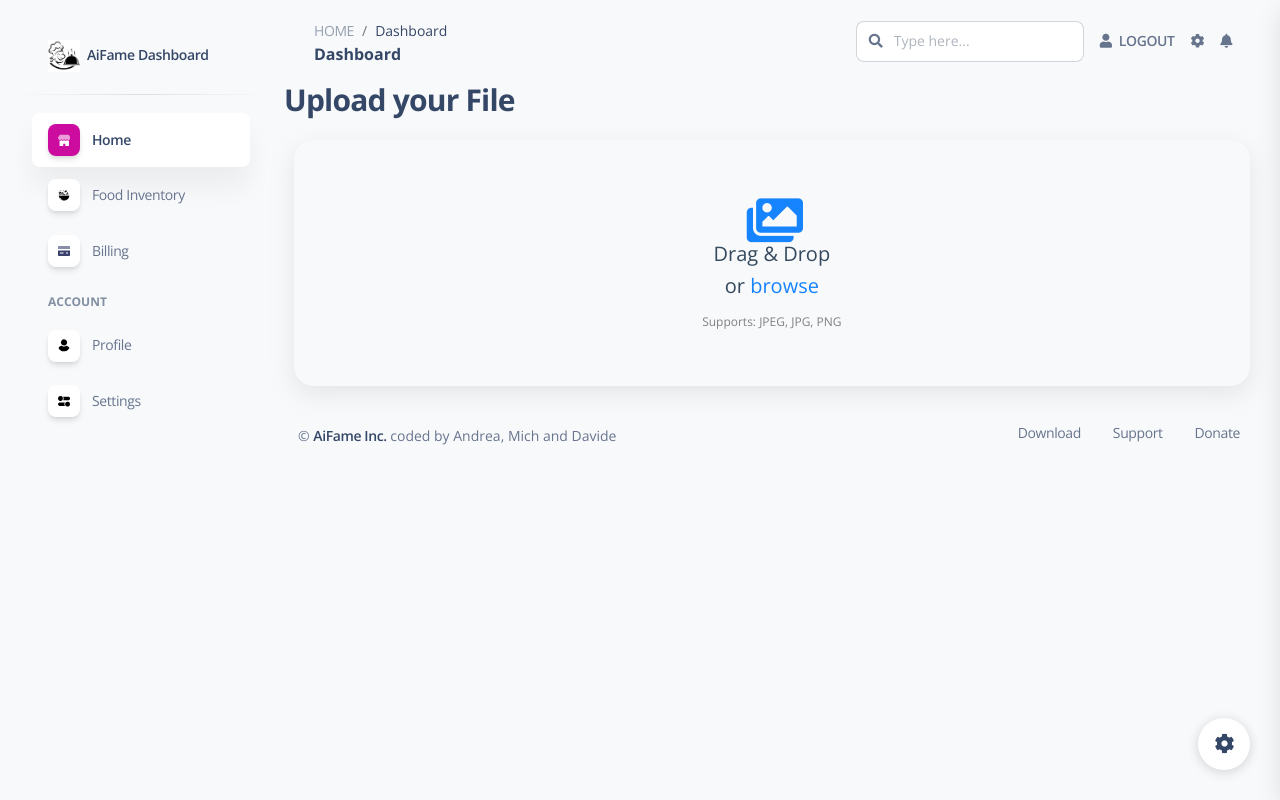
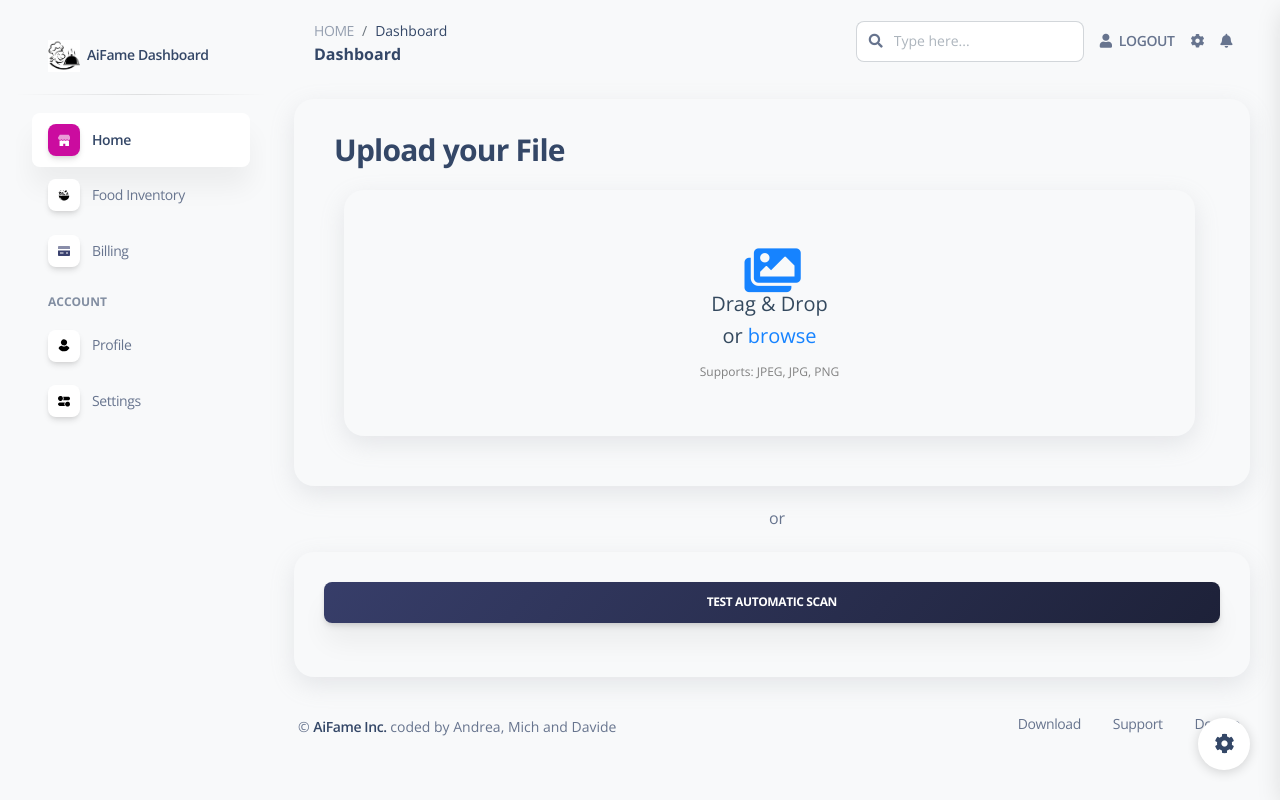
Before and after one commit to andregri/AiFame, a Flask app: page /index in a window 1280 px wide. Run offline with Flask 2, Linux system fonts and the light colour scheme; the visitor is signed in with stand-in values (Sample User, id 1); some libraries are stand-ins or nearby versions.

Commit message:
Add test scan functionality

```diff
--- a/apps/food_inventory/routes.py
+++ b/apps/food_inventory/routes.py
@@ -95,7 +95,8 @@ def add_food_from_image():
 
         db.session.commit()
 
-    return redirect(url_for('home_blueprint.route_template', template='tables'))
+    print(url_for('home_blueprint.route_template', template='tables'))
+    return (url_for('home_blueprint.route_template', template='tables'))
 
 # Errors
 
--- a/apps/home/routes.py
+++ b/apps/home/routes.py
@@ -22,6 +22,11 @@ from apps.home import computervision
 
 from apps.food_inventory.models import Foods
 from apps.food_inventory.forms import FoodForm
+
+ALLOWED_EXTENSIONS = set(['png', 'jpg', 'jpeg', 'gif'])
+# urls = ['',
+#         'https://www.collinsdictionary.com/images/full/fruit_163436567.jpg',
+#         'https://www.dole.com/-/media/project/dole/produce-images/headers/dole-produce-fruit-medley.png?rev=1416123f2d094cd1b7494365948214be&hash=F89C9786C9A5F599A784D7753F82236C']
 
 @blueprint.route('/index')
 @login_required
@@ -63,10 +68,6 @@ def get_segment(request):
     except:
         return None
 
-
-ALLOWED_EXTENSIONS = set(['png', 'jpg', 'jpeg', 'gif'])
-
-
 def allowed_file(filename):
     return '.' in filename and filename.rsplit('.', 1)[1].lower() in ALLOWED_EXTENSIONS
 
@@ -103,10 +104,6 @@ def upload_blob(container, filename, data):
     # Upload the created file
     blob_client.upload_blob(data)
 
-urls = ['https://www.grandecig.com/hs-fs/hubfs/images/blog_images/2020_Blog_Images/CompareTopDietTrends.jpg?width=730&name=CompareTopDietTrends.jpg',
-        'https://www.collinsdictionary.com/images/full/fruit_163436567.jpg',
-        'https://www.dole.com/-/media/project/dole/produce-images/headers/dole-produce-fruit-medley.png?rev=1416123f2d094cd1b7494365948214be&hash=F89C9786C9A5F599A784D7753F82236C']
-
 # Helper Functions
 
 async def fetch_url(session, img_data, object):
@@ -128,10 +125,10 @@ async def fetch_url(session, img_data, object):
 
 # Routes
 
-@blueprint.route('/async_get_urls_v2')
+@blueprint.route('/async_get_urls_v2_test', methods=['GET'])
 async def async_get_urls_v2():
     """Asynchronously retrieve the list of URLs."""
-    url = urls[0]
+    url = "https://www.grandecig.com/hs-fs/hubfs/images/blog_images/2020_Blog_Images/CompareTopDietTrends.jpg?width=730&name=CompareTopDietTrends.jpg"
     form = FoodForm(request.form)
 
     # 1. await Detect object from image url
@@ -158,4 +155,4 @@ async def async_get_urls_v2():
         )
         foods[id] = food
 
-    return render_template('home/index.html', detected_foods=foods, form=form)
+    return render_template('home/index.html', detected_foods=foods, drag_drop_disable=True, form=form)
--- a/apps/templates/home/index.html
+++ b/apps/templates/home/index.html
@@ -21,6 +21,8 @@
 {% endif %}
 {% endwith %}
 
+{% if not drag_drop_disable %}
+<div class="drag-drop-container">
   <h3 style="margin-left:10px;">Upload your File</h3>
   <div class="drag-drop-container">
     <div class="drag-area">
@@ -33,6 +35,24 @@
       <span class="support">Supports: JPEG, JPG, PNG</span>
     </div>
   </div>
+</div>
+
+<span class="header" style="display: table;margin: 0 auto;"> or </span>
+
+<div class="drag-drop-container">
+<form id="test-scan" action="/async_get_urls_v2_test" method="GET">
+  <input type="hidden" name="file" value="file" />
+  <div class="row">
+    <div class="col-12">
+      <div class="card mb-4">
+        <a class="btn bg-gradient-dark mb-0" href="#" onclick="document.getElementById('test-scan').submit();">Test
+          Automatic Scan</a>
+      </div>
+    </div>
+  </div>
+</form>
+</div>
+{% endif %}
 
   {% if detected_foods %}
   <div class="container-fluid py-4">
@@ -49,7 +69,8 @@
                   <tr>
                     <th class="text-uppercase text-secondary text-xxs font-weight-bolder opacity-7">Food</th>
                     <th class="text-uppercase text-secondary text-xxs font-weight-bolder opacity-7 ps-2">Quantity</th>
-                  <th class="text-center text-uppercase text-secondary text-xxs font-weight-bolder opacity-7">Expiration
+                    <th class="text-center text-uppercase text-secondary text-xxs font-weight-bolder opacity-7">
+                      Expiration
                     </th>
                     <th class="text-secondary opacity-7"></th>
                   </tr>
@@ -71,7 +92,8 @@
                       <p id="quantity{{ id }}" class="text-xs font-weight-bold mb-0">{{ food['quantity'] }}</p>
                     </td>
                     <td class="align-middle text-center">
-                    <span id="date{{ id }}" class="text-secondary text-xs font-weight-bold">{{ food['expiration_date'] }}</span>
+                      <span id="date{{ id }}" class="text-secondary text-xs font-weight-bold">{{ food['expiration_date']
+                        }}</span>
                     </td>
                     <td class="align-middle text-center">
                       <div class="ms-auto">
@@ -91,22 +113,22 @@
                         <div class="ms-md-auto pe-md-4 d-flex align-items-center">
                           <h2> Name: </h2>
                           <div class="input-group">
-                          <input id="edit-name{{ id }}" type="text" class="form-control" name="food_name" placeholder="food_name"
-                            value="{{ food['name'] }}">
+                            <input id="edit-name{{ id }}" type="text" class="form-control" name="food_name"
+                              placeholder="food_name" value="{{ food['name'] }}">
                           </div>
                         </div>
                         <div class="ms-md-auto pe-md-4 d-flex align-items-center">
                           <h2> Quantity: </h2>
                           <div class="input-group">
-                          <input id="edit-quantity{{ id }}"  type="number" class="form-control" name="quantity" placeholder="quantity"
-                            value="{{ food['quantity'] }}">
+                            <input id="edit-quantity{{ id }}" type="number" class="form-control" name="quantity"
+                              placeholder="quantity" value="{{ food['quantity'] }}">
                           </div>
                         </div>
                         <div class="ms-md-auto pe-md-4 d-flex align-items-center">
                           <h2> Expiration: </h2>
                           <div class="input-group">
-                          <input id="edit-date{{ id }}" type="date" class="form-control" name="expiration_date" placeholder="expiration"
-                            value="{{ food['expiration_date'] }}">
+                            <input id="edit-date{{ id }}" type="date" class="form-control" name="expiration_date"
+                              placeholder="expiration" value="{{ food['expiration_date'] }}">
                           </div>
                         </div>
                         <div class="row">
@@ -152,7 +174,8 @@
     <div class="row">
       <div class="col-12">
         <div class="card mb-4">
-        <a class="btn bg-gradient-success mb-0" onclick="submitDetectFoods();"><i class="fas fa-plus"></i>&nbsp;&nbsp;Add to inventory</a>
+          <a class="btn bg-gradient-success mb-0" onclick="submitDetectFoods();"><i
+              class="fas fa-plus"></i>&nbsp;&nbsp;Add to inventory</a>
         </div>
       </div>
     </div>
@@ -183,7 +206,7 @@
 
     function submitDetectFoods() {
       var xhr = new XMLHttpRequest();
-    xhr.open("POST", "/add_foods_from_image", true);
+      xhr.open("POST", "/add_foods_from_image", false);
       xhr.setRequestHeader('Content-Type', 'application/json');
 
       let size = document.getElementById("detected_food_tables").childElementCount;
@@ -197,7 +220,7 @@
       }
       console.log(array)
       xhr.send(JSON.stringify(array));
-    document.location.href = "/tables"
+      document.location.href = xhr.responseText;
     }
 
     const dropArea = document.querySelector('.drag-area');
```
Lines whose indentation alone changed are shown as unchanged.
